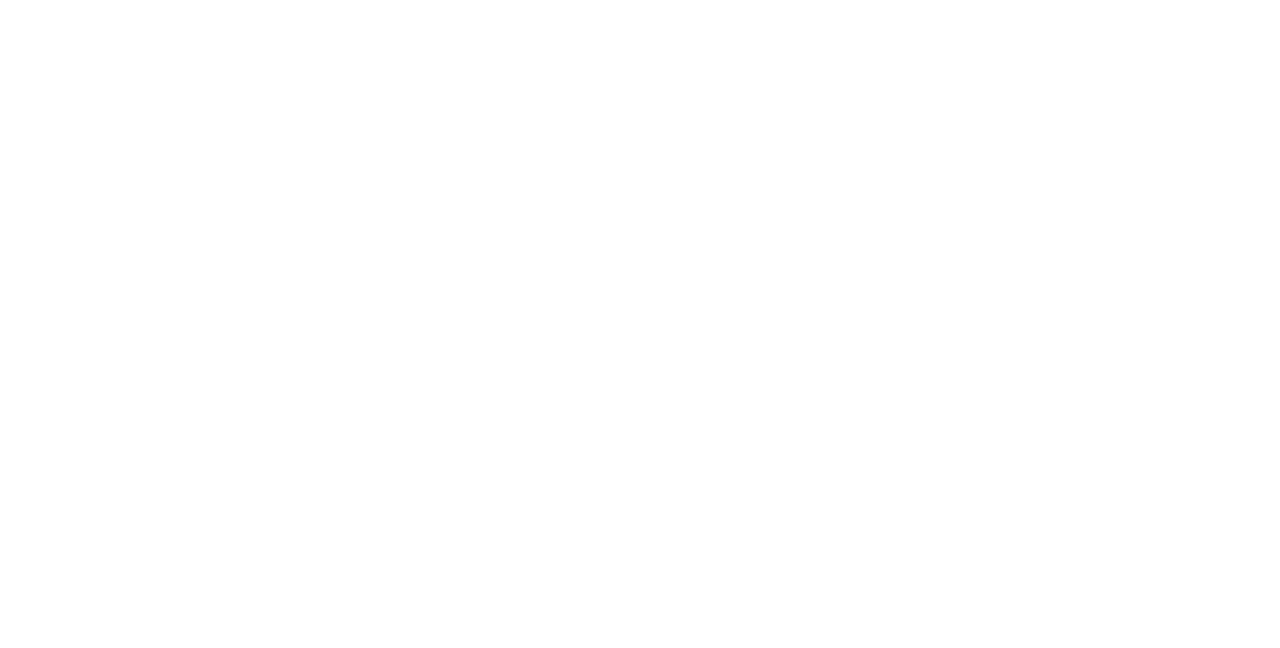
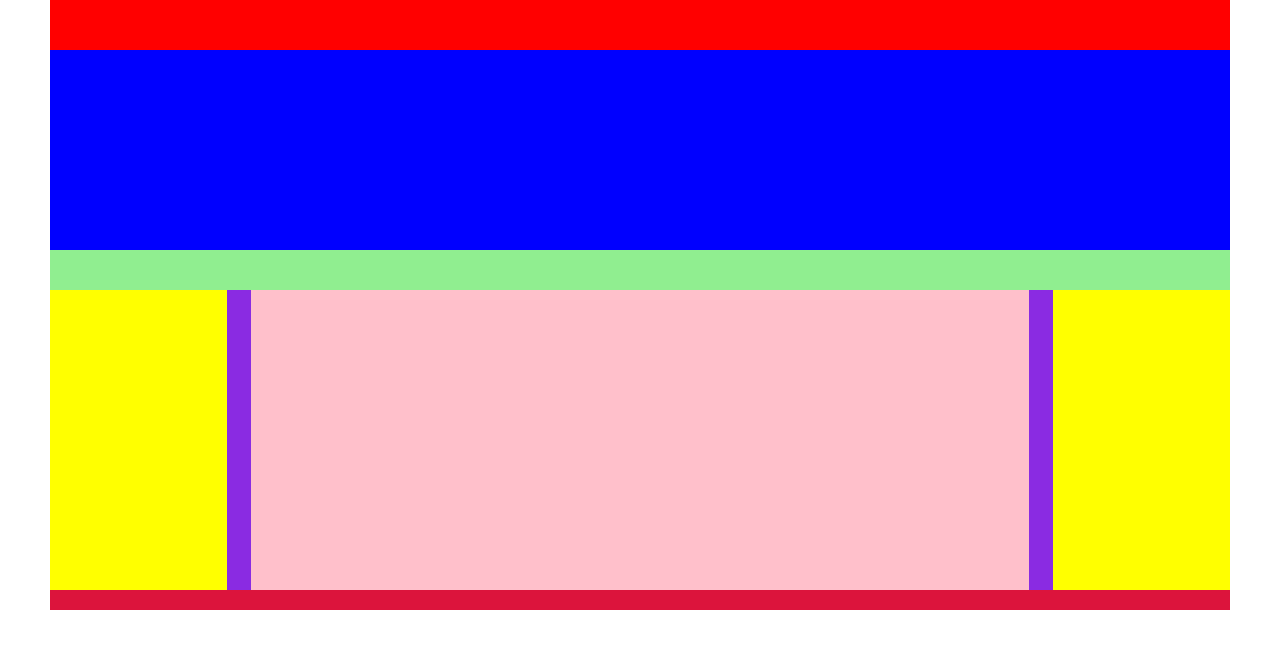
Before and after one commit to ItzArima/htmlcss-struttura-wp, a plain HTML site: page index.html in a window 1280 px wide. Drawn offline with Linux system fonts and the light colour scheme.

Commit message:
impostato css

```diff
--- a/index.html
+++ b/index.html
@@ -10,17 +10,45 @@
 <body>
     <header class="debug">
         <div class="header-container">
-            <divl class="logo">
+            <div class="logo">
             </div>
             <div class="nav">
             </div>
         </div>
     </header>
-    <main>
-
+    <main class="debug">
+        <div class="main-container">
+            <div class="int-img">
+                <div class="int-text">
+                </div>
+            </div>
+            <div class="title">
+            </div>
+            <div class="table-container clearfix">
+                <div class="table-col-1">
+                    <div class="col-1-img">
+                    </div>
+                    <div class="col-1-text">
+                    </div>
+                </div>
+                <div class="table-col-2">
+                    <div class="col-2-img">
+                    </div>
+                    <div class="col-2-text">
+                    </div>
+                </div>
+                <div class="table-col-3">
+                    <div class="col-3-img">
+                    </div>
+                    <div class="col-3-text">
+                    </div>
+                </div>
+            </div>
+        </div>
     </main>
-    <footer>
-
+    <footer class="debug">
+        <div class="foot">
+        </div>
     </footer>
 </body>
 </html>
--- a/style.css
+++ b/style.css
@@ -4,10 +4,58 @@
     padding: 0;
 }
 
-body{
-    margin: auto;
+.clearfix::after{
+    content: " ";
+    display: table;
+    clear: both;
 }
 
-header .debug{
+body{
+    margin: 0 50px;
+}
+
+.debug .header-container{
     background-color: red;
+    height: 50px;
 }
+
+.debug .int-img{
+    background-color: blue;
+    height: 200px;
+}
+
+.debug .title{
+    background-color: lightgreen;
+    height: 40px;
+}
+.debug .table-container{
+    background-color: blueviolet;
+    height: 300px;
+}
+
+.debug .foot{
+    background-color: crimson;
+    height: 20px;
+}
+
+.table-col-1{
+    float: left;
+    background-color: yellow;
+    width: 15%;
+    height:100%;
+}
+
+.table-col-2{
+    float: left;
+    background-color: pink;
+    width: 66%;
+    height:100%;
+    margin: 0 2%;
+}
+
+.table-col-3{
+    float: left;
+    background-color: yellow;
+    width: 15%;
+    height: 100%;
+}
```
